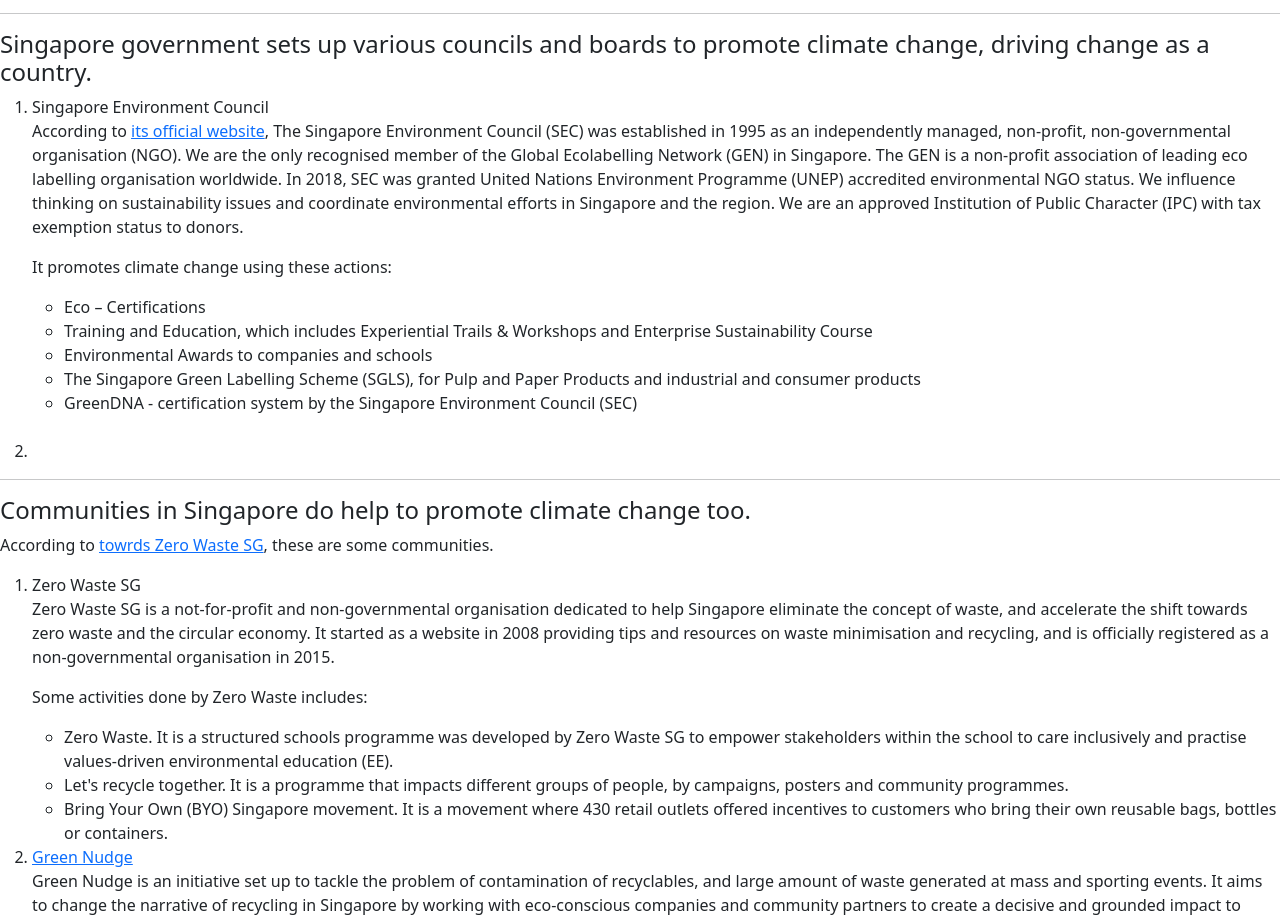
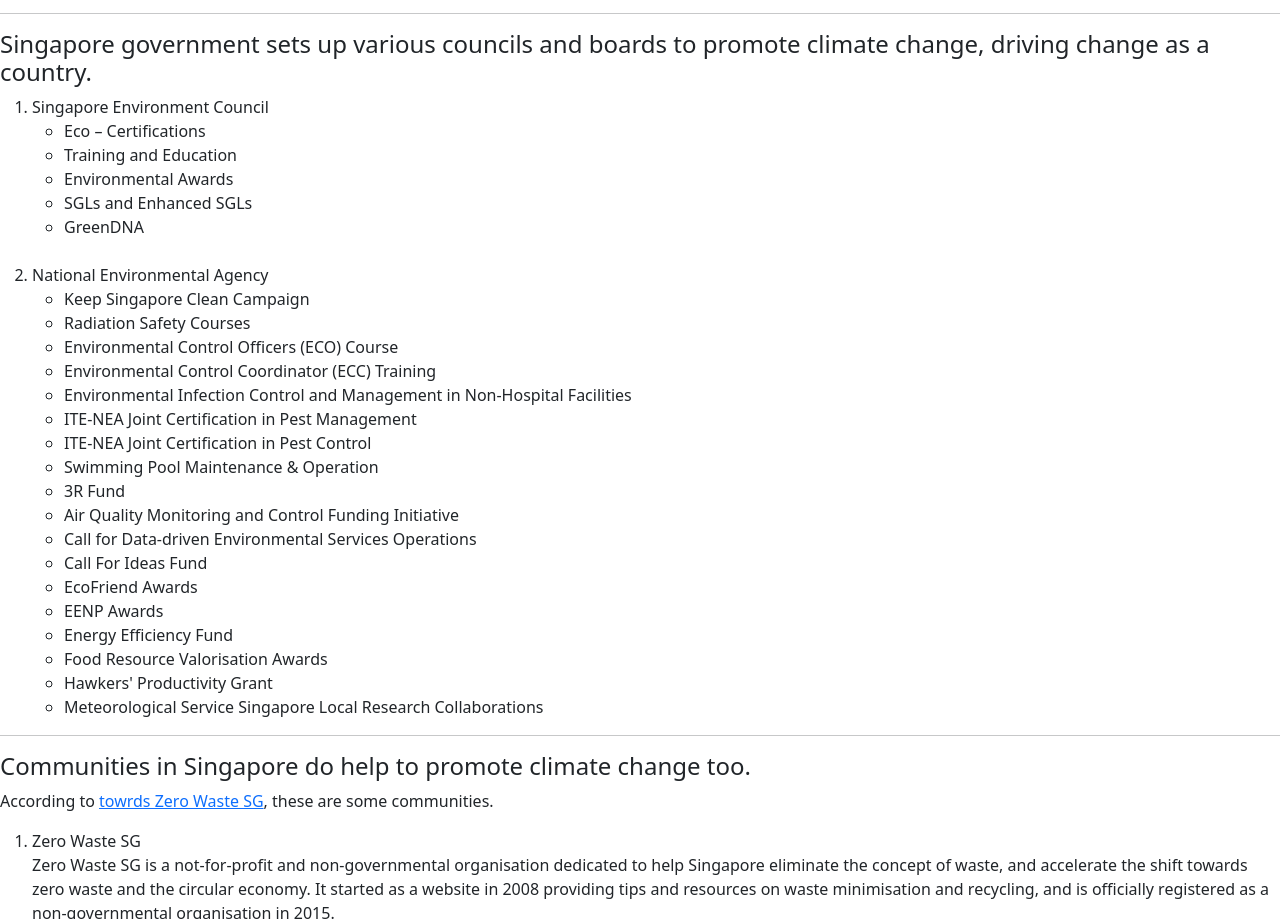
Before and after one commit to yuemerin/climatechange.github.io, a plain HTML site: page solutions.html in a window 1280 px wide. Shown: the part 1101-2020 px from the top of the page. Drawn offline with nearby package versions, Linux system fonts and the light colour scheme.

Commit message:
NEA solutions

```diff
--- a/solutions.html
+++ b/solutions.html
@@ -117,31 +117,37 @@
         <h4>Singapore government sets up various councils and boards to promote climate change, driving change as a
             country.</h4>
         <ol>
-            <li><a href="https://www.sec.org.sg/"></a>Singapore Environment Council</li>
-            <p>
-                According to <a href="https://www.sec.org.sg/">its official website</a>,
-                The Singapore Environment Council (SEC) was established in 1995 as an independently managed, non-profit,
-                non-governmental organisation (NGO).
-                We are the only recognised member of the Global Ecolabelling Network (GEN) in Singapore. The GEN is a
-                non-profit association of leading eco labelling organisation worldwide.
-                In 2018, SEC was granted United Nations Environment Programme (UNEP) accredited environmental NGO
-                status.
-                We influence thinking on sustainability issues and coordinate environmental efforts in Singapore and the
-                region.
-                We are an approved Institution of Public Character (IPC) with tax exemption status to donors.
-            </p>
-            <p>It promotes climate change using these actions:</p>
+            <li>Singapore Environment Council</li>
             <ul>
                 <li>Eco – Certifications</li>
-                <li>Training and Education, which includes Experiential Trails & Workshops and Enterprise Sustainability
-                    Course</li>
-                <li>Environmental Awards to companies and schools</li>
-                <li>The Singapore Green Labelling Scheme (SGLS), for Pulp and Paper Products and industrial and consumer
-                    products</li>
-                <li>GreenDNA - certification system by the Singapore Environment Council (SEC)</li>
+                <li>Training and Education</li>
+                <li>Environmental Awards</li>
+                <li>SGLs and Enhanced SGLs</li>
+                <li>GreenDNA</li>
             </ul>
             <br>
-            <li></li>
+            <li>National Environmental Agency</li>
+            <ul>
+                <li>Keep Singapore Clean Campaign</li>
+                <li>Radiation Safety Courses</li>
+                <li> Environmental Control Officers (ECO) Course</li>
+                <li>Environmental Control Coordinator (ECC) Training</li>
+                <li>Environmental Infection Control and Management in Non-Hospital Facilities </li>
+                <li>ITE-NEA Joint Certification in Pest Management</li>
+                <li>ITE-NEA Joint Certification in Pest Control</li>
+                <li>Swimming Pool Maintenance & Operation</li>
+                <li>3R Fund</li>
+                <li>Air Quality Monitoring and Control Funding Initiative</li>
+                <li>Call for Data-driven Environmental Services Operations</li>
+                <li>Call For Ideas Fund</li>
+                <li>EcoFriend Awards</li>
+                <li>EENP Awards</li>
+                <li>Energy Efficiency Fund</li>
+                <li>Food Resource Valorisation Awards</li>
+                <li>Hawkers' Productivity Grant</li>
+                <li>Meteorological Service Singapore Local Research Collaborations</li>
+
+            </ul>
         </ol>
     </div>
     <hr>
```
